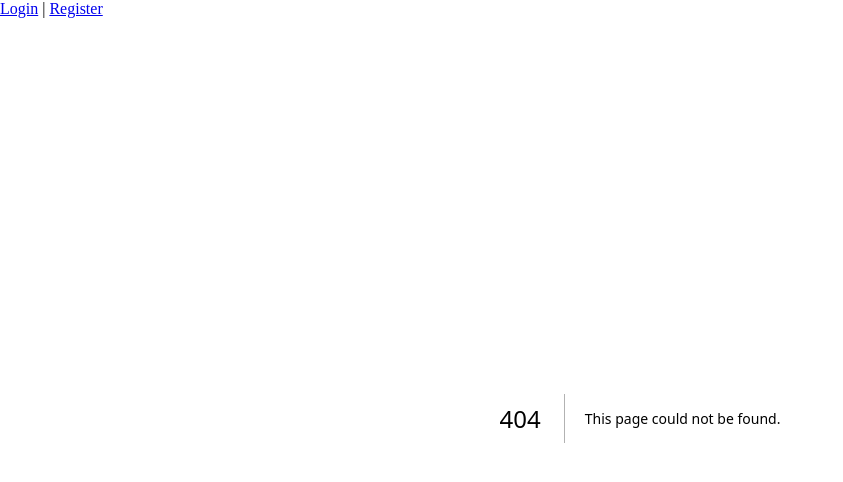
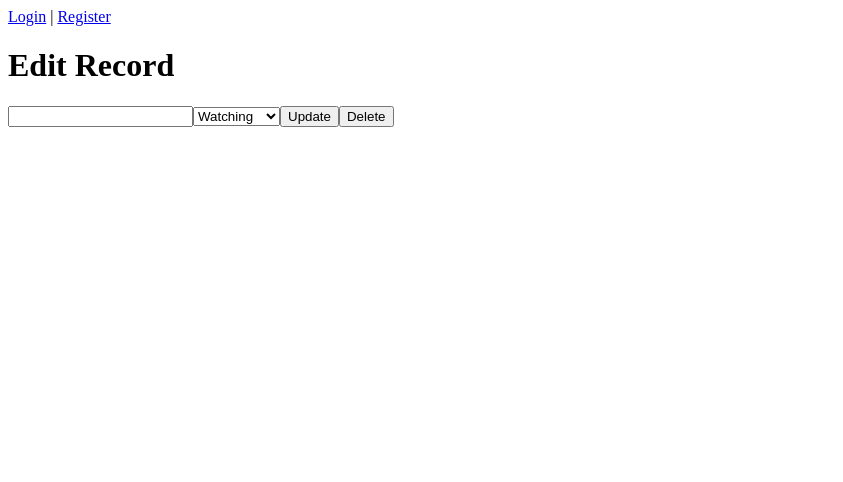
Before and after one commit to newtyoung0713/ViewLog, a Next.js app in the folder frontend/: page /editRecord in a window 1280 px wide. Before the commit this address had no page. Shown: the top 482 px of the page, without its empty margins (0-843 px from the left). Built offline with nearby package versions, Linux system fonts and the light colour scheme.

Commit message:
v0.11 modified url in addRecord & implemented all&editRecord

```diff
--- /dev/null
+++ b/frontend/pages/editRecord.js
@@ -0,0 +1,64 @@
+// frontend/pages/editRecord.js
+import { useState, useEffect } from "react";
+import { useRouter } from "next/router";
+import axios from 'axios';
+
+const EditRecord = () => {
+  const [mediaId, setMediaId] = useState('');
+  const [status, setStatus] = useState('watching');
+  const router = useRouter();
+  const { id } = router.query;
+
+  useEffect(() => {
+    if (id) {
+      axios.get(`/record/${id}`)
+           .then(response => {
+            const record = response.data;
+            setMediaId(record.media_id);
+            setStatus(record.status);
+           })
+           .catch(error => console.error('Error fetching record:', error));
+    }
+  }, [id]);
+
+  const handleUpdate = async (e) => {
+    e.preventDefault();
+    try {
+      await axios.put(`/record/${id}`, { mediaId, status });
+      router.push('/allRecord');
+    } catch (error) {
+      console.error('Error updating record:', error);
+    }
+  };
+
+  const handleDelete = async () => {
+    try {
+      await axios.put(`/record/${id}`, { mediaId, status });
+      router.push('/allRecord');
+    } catch (error) {
+      console.error('Error deleting record:', error);
+    }
+  };
+
+  return (
+    <div>
+      <h1>Edit Record</h1>
+      <form onSubmit={handleUpdate}>
+        <input
+          type="text"
+          value={mediaId}
+          onChange={(e) => setMediaId(e.target.value)}
+          required
+        />
+        <select value={status} onChange={(e) => setStatus(e.target.value)}>
+          <option value="watching">Watching</option>
+          <option value="completed">Completed</option>
+        </select>
+        <button type="submit">Update</button>
+        <button type="button" onClick={handleDelete}>Delete</button>
+      </form>
+    </div>
+  );
+};
+
+export default EditRecord;
```
Also changed, not shown: frontend/pages/addRecord.js (+3 -6 lines), frontend/pages/allRecord.js (+34 -0 lines).
